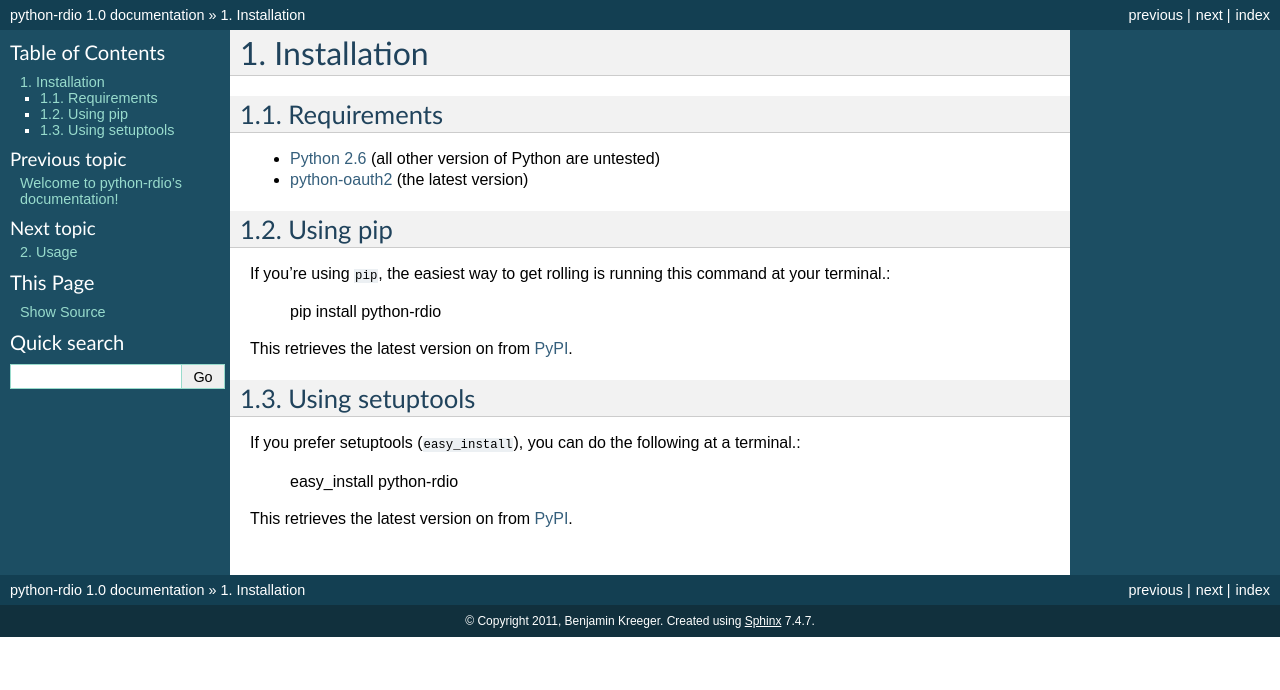
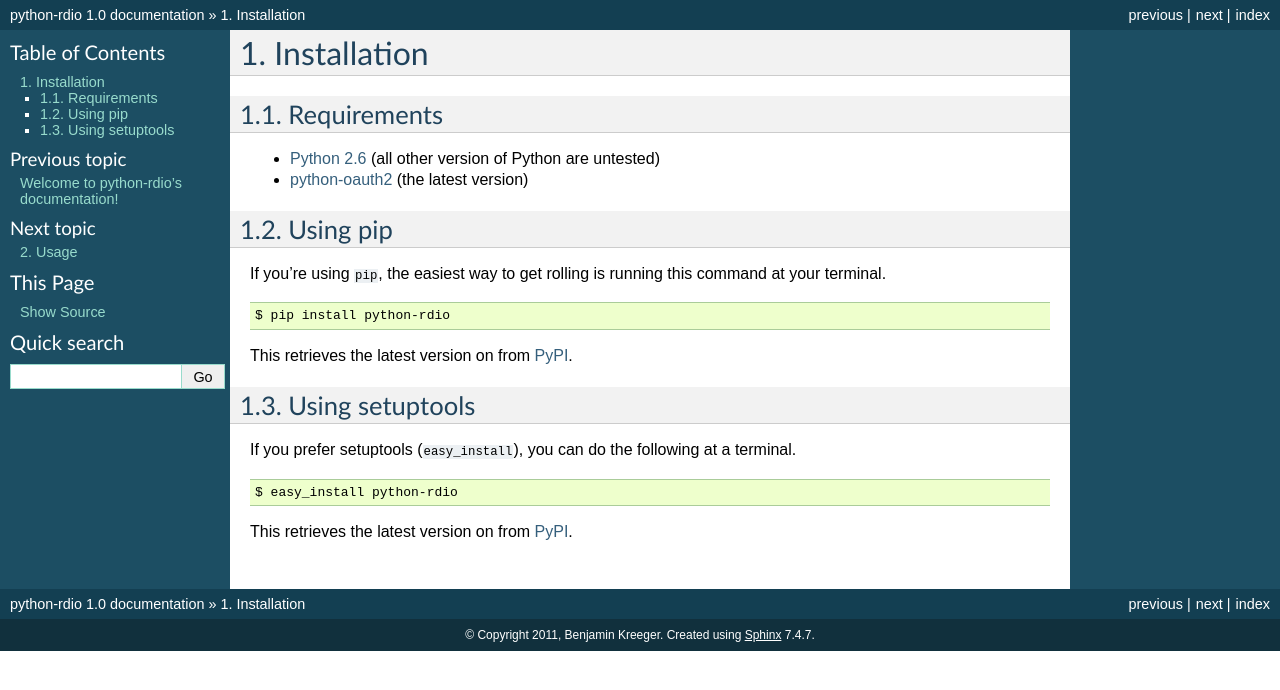
Before and after one commit to kreeger/python-rdio, a Sphinx documentation site: the page built from docs/installation.rst, in a window 1280 px wide. Shown: the top 690 px of the page. Built offline with Sphinx 7.4.7, drawn with Linux system fonts in a browser that asks for light colours.

Commit message:
Fixed some rst formatting.

```diff
--- a/docs/installation.rst
+++ b/docs/installation.rst
@@ -14,18 +14,22 @@ Requirements
 Using pip
 =========
 
-If you're using ``pip``, the easiest way to get rolling is running this command at your terminal.:
+If you're using ``pip``, the easiest way to get rolling is running this command at your terminal.
 
-    pip install python-rdio
+::
+
+$ pip install python-rdio
 
 This retrieves the latest version on from `PyPI`_.
 
 Using setuptools
 ================
 
-If you prefer setuptools (``easy_install``), you can do the following at a terminal.:
+If you prefer setuptools (``easy_install``), you can do the following at a terminal.
 
-    easy_install python-rdio
+::
+
+$ easy_install python-rdio
 
 This retrieves the latest version on from `PyPI`_.
 
```
